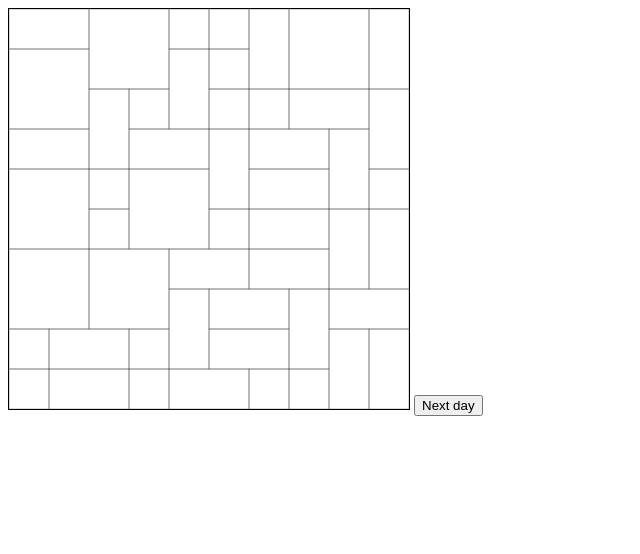
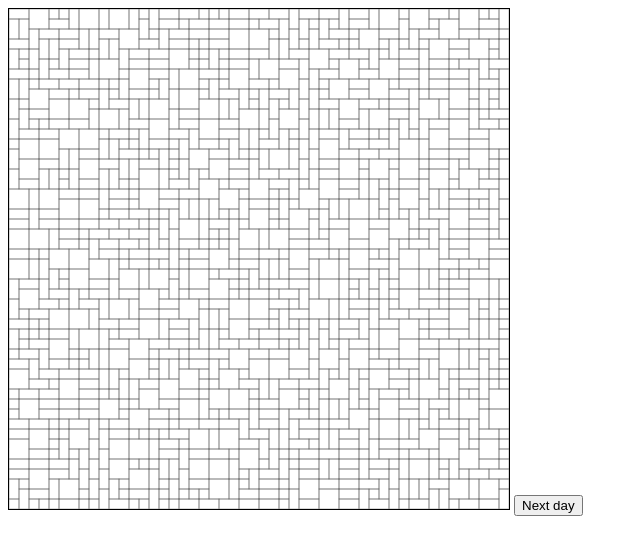
Before and after one commit to vroudge/zombiegame, a website built with webpack: page index.html in a window 1280 px wide. Shown: the whole page, without its empty margins (0-640 px from the left). Built offline with nearby package versions, Linux system fonts and the light colour scheme.

Commit message:
Allow for better scaling through config

```diff
--- a/index.html
+++ b/index.html
@@ -11,7 +11,7 @@
 </head>
 <body>
 <div id="root">
-    <canvas id="canvas" width="400" height="400"></canvas>
+    <canvas id="canvas" width="500" height="500"></canvas>
     <button>Next day</button>
     <p id="mousedebug"></p>
 </div>
--- a/src/config.js
+++ b/src/config.js
@@ -1,3 +1,3 @@
 export const config = {
-  totalSpaces: 10
+  totalSpaces: 50
 }
--- a/src/draw.js
+++ b/src/draw.js
@@ -14,10 +14,11 @@ export const drawBox = (canvas, shape) => {
     color = 'rgba(0, 0, 0, 0.5)'
   }
   ctx.strokeStyle = color
+  const strokeArgs = [shape.x * config.totalSpaces/5, shape.y * config.totalSpaces/5, shape.width * canvasPartLength, shape.height * canvasPartLength]
   if (!hasBasicColor) { // double dat stroke for selected/hover
-    ctx.strokeRect(shape.x * config.totalSpaces * 4, shape.y * config.totalSpaces * 4, shape.width * canvasPartLength, shape.height * canvasPartLength)
+    ctx.strokeRect(...strokeArgs)
   }
-  ctx.strokeRect(shape.x * config.totalSpaces * 4, shape.y * config.totalSpaces * 4, shape.width * canvasPartLength, shape.height * canvasPartLength)
+  ctx.strokeRect(...strokeArgs)
   return shape
 }
 
--- a/src/events.js
+++ b/src/events.js
@@ -13,8 +13,8 @@ export const getMousePos = (canvas, evt) => {
 }
 
 const matchCollide = (shapeList, { mx = 0, my = 0 }) => {
-  if (mx > 9) mx = 9
-  if (my > 9) my = 9
+  if (mx > config.totalSpaces-1) mx = config.totalSpaces-1
+  if (my > config.totalSpaces-1) my = config.totalSpaces-1
   const foundCollision = _.findIndex(shapeList, (elem) => {
     return (
       mx >= elem.x
--- a/src/index.js
+++ b/src/index.js
@@ -1,11 +1,16 @@
 import { drawShapes } from './draw'
 import { generateMatrix, shapeCreator } from './terrain'
 import { mouseMove } from './events'
+import { config } from './config'
+
+// TODO starting point selection
+// TODO fog of war
+// TODO zombie starting points
 
 const init = () => {
   const canvas = document.getElementById('canvas')
   const ctx = canvas.getContext('2d')
-  const matrix = generateMatrix(10)
+  const matrix = generateMatrix(config.totalSpaces)
   const { shapes } = shapeCreator(matrix, 0, 0)
 
   let indexOfCollidingShape = undefined
@@ -30,10 +35,11 @@ const init = () => {
     if (indexOfSelectedShape !== indexOfPreviouslySelectedShape){
       shapes[indexOfCollidingShape].selected = true
     }
+    console.log(shapes[indexOfCollidingShape])
   }), false)
 
   const draw = () => {
-    ctx.clearRect(0, 0, 400, 400) // clear canvas
+    ctx.clearRect(0, 0, canvas.width, canvas.height) // clear canvas
     drawShapes(canvas, shapes)
     window.requestAnimationFrame(draw)
   }
--- a/src/terrain.js
+++ b/src/terrain.js
@@ -47,7 +47,7 @@ const shapeCreator = (matrix, x, y) => {
   shapes.push({ ...newShape, x, y })
   if (nextPositionX < config.totalSpaces) {
     return shapeCreator(matrix, nextPositionX, y)
-  } else if (y < 9) {
+  } else if (y < config.totalSpaces-1) {
     return shapeCreator(matrix, 0, y + 1)
   } else {
     return { matrix, shapes }
```
